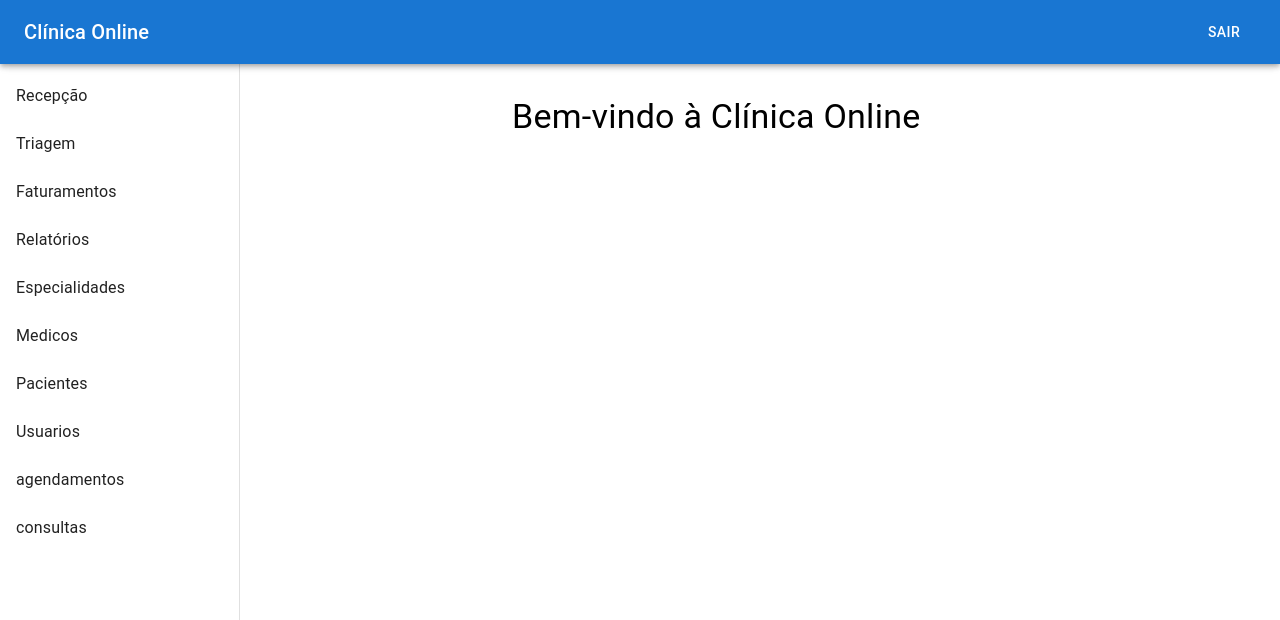
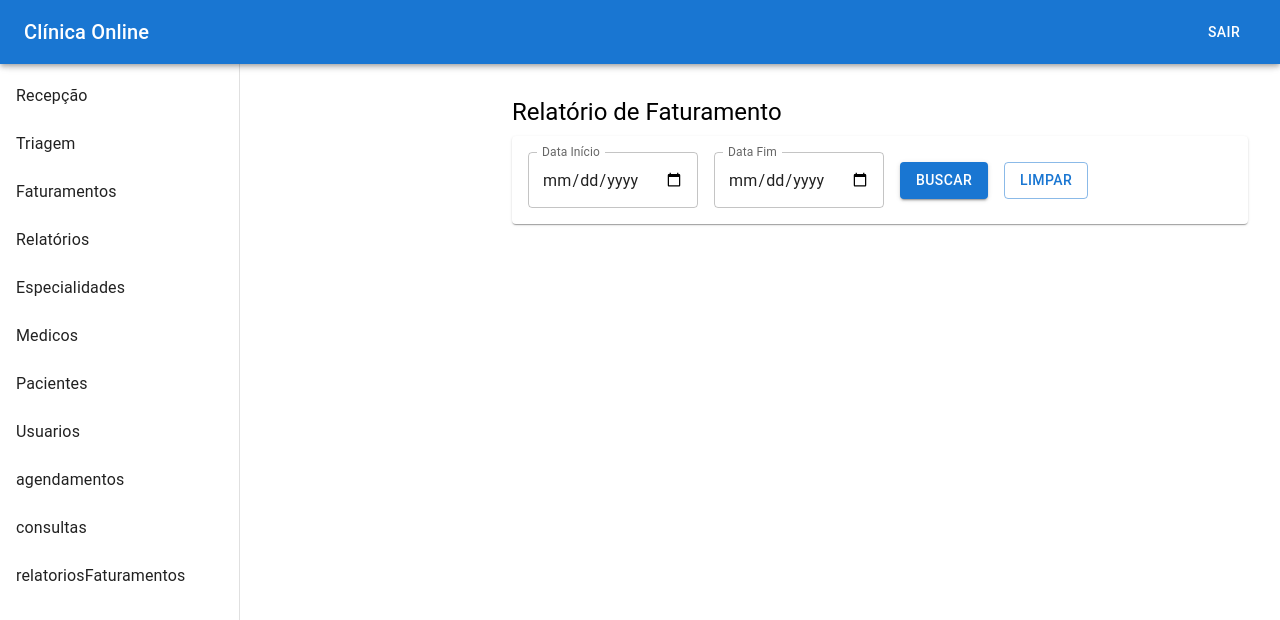
Before and after one commit to andreitoledo/Atendimento-Medico, a React (Vite) app in the folder clinica-frontend/: page /relatoriosFaturamentos in a window 1280 px wide. Before the commit this address led to /home. Shown: the top 620 px of the page. Built offline with nearby package versions, Linux system fonts and the light colour scheme; sample sign-in values are in the browser's storage.

Commit message:
Relatorio Faturamento

```diff
--- a/clinica-frontend/src/App.jsx
+++ b/clinica-frontend/src/App.jsx
@@ -11,6 +11,7 @@ import UsuariosPage from './pages/UsuariosPage';
 import AgendamentosPage from './pages/AgendamentosPage';
 import ConsultasPage from './pages/ConsultasPage';
 import FaturamentosPage from './pages/FaturamentosPage';
+import RelatorioFaturamentoPage from './pages/RelatorioFaturamentoPage';
 
 
 
@@ -33,6 +34,7 @@ function App() {
             <Route path="/agendamentos" element={<AgendamentosPage />} />
             <Route path="/consultas" element={<ConsultasPage />} />
             <Route path="/faturamentos" element={<FaturamentosPage />} />
+            <Route path="/relatoriosFaturamentos" element={<RelatorioFaturamentoPage />} />
 
 
           </>
--- a/clinica-frontend/src/components/Layout.jsx
+++ b/clinica-frontend/src/components/Layout.jsx
@@ -25,6 +25,7 @@ const Layout = ({ children }) => {
     { label: 'Usuarios', path: '/usuarios', roles: ['admin'] },
     { label: 'agendamentos', path: '/agendamentos', roles: ['admin'] },
     { label: 'consultas', path: '/consultas', roles: ['admin'] },
+    { label: 'relatoriosFaturamentos', path: '/relatoriosFaturamentos', roles: ['admin'] },
 
 
   ];
--- /dev/null
+++ b/clinica-frontend/src/pages/RelatorioFaturamentoPage.jsx
@@ -0,0 +1,102 @@
+import React, { useState } from "react";
+import Layout from "../components/Layout";
+import {
+    Box, Typography, Paper, TextField, Button,
+    Table, TableHead, TableRow, TableCell, TableBody
+} from "@mui/material";
+
+const RelatorioFaturamentoPage = () => {
+    const [inicio, setInicio] = useState("");
+    const [fim, setFim] = useState("");
+    const [faturamentos, setFaturamentos] = useState([]);
+    const [total, setTotal] = useState(0);
+    const token = localStorage.getItem("token");
+
+    const buscarFaturamentos = async () => {
+        if (!inicio || !fim) return;
+
+        const url = `https://localhost:44327/api/RelatorioFinanceiro/por-periodo?inicio=${inicio}&fim=${fim}`;
+
+        const res = await fetch(url, {
+            headers: { Authorization: `Bearer ${token}` },
+        });
+
+        if (res.ok) {
+            const data = await res.json();
+            setFaturamentos(data.registros);
+            setTotal(data.total || 0);
+        }
+    };
+
+
+    const limpar = () => {
+        setInicio("");
+        setFim("");
+        setFaturamentos([]);
+        setTotal(0);
+    };
+
+    return (
+        <Layout>
+            <Box>
+                <Typography variant="h5" gutterBottom>Relatório de Faturamento</Typography>
+
+                <Paper sx={{ p: 2, mb: 3 }}>
+                    <Box display="flex" gap={2} alignItems="center">
+                        <TextField
+                            label="Data Início"
+                            type="date"
+                            value={inicio}
+                            onChange={(e) => setInicio(e.target.value)}
+                            InputLabelProps={{ shrink: true }}
+                        />
+                        <TextField
+                            label="Data Fim"
+                            type="date"
+                            value={fim}
+                            onChange={(e) => setFim(e.target.value)}
+                            InputLabelProps={{ shrink: true }}
+                        />
+                        <Button variant="contained" onClick={buscarFaturamentos}>Buscar</Button>
+                        <Button variant="outlined" onClick={limpar}>Limpar</Button>
+                    </Box>
+                </Paper>
+
+                {faturamentos.length > 0 && (
+                    <Paper sx={{ p: 2 }}>
+                        <Table>
+                            <TableHead>
+                                <TableRow>
+                                    <TableCell>Data</TableCell>
+                                    <TableCell>Paciente</TableCell>
+                                    <TableCell>Médico</TableCell>
+                                    <TableCell>Descrição</TableCell>
+                                    <TableCell>Forma Pagamento</TableCell>
+                                    <TableCell align="right">Valor (R$)</TableCell>
+                                </TableRow>
+                            </TableHead>
+                            <TableBody>
+                                {faturamentos.map((f) => (
+                                    <TableRow key={f.id}>
+                                        <TableCell>{new Date(f.data).toLocaleDateString()}</TableCell>
+                                        <TableCell>{f.paciente?.usuario?.nome}</TableCell>
+                                        <TableCell>{f.agendamento?.medico?.usuario?.nome}</TableCell>
+                                        <TableCell>{f.descricao}</TableCell>
+                                        <TableCell>{f.formaPagamento}</TableCell>
+                                        <TableCell align="right">{f.valor.toFixed(2)}</TableCell>
+                                    </TableRow>
+                                ))}
+                                <TableRow>
+                                    <TableCell colSpan={5} align="right"><strong>Total:</strong></TableCell>
+                                    <TableCell align="right"><strong>R$ {total.toFixed(2)}</strong></TableCell>
+                                </TableRow>
+                            </TableBody>
+                        </Table>
+                    </Paper>
+                )}
+            </Box>
+        </Layout>
+    );
+};
+
+export default RelatorioFaturamentoPage;
```
